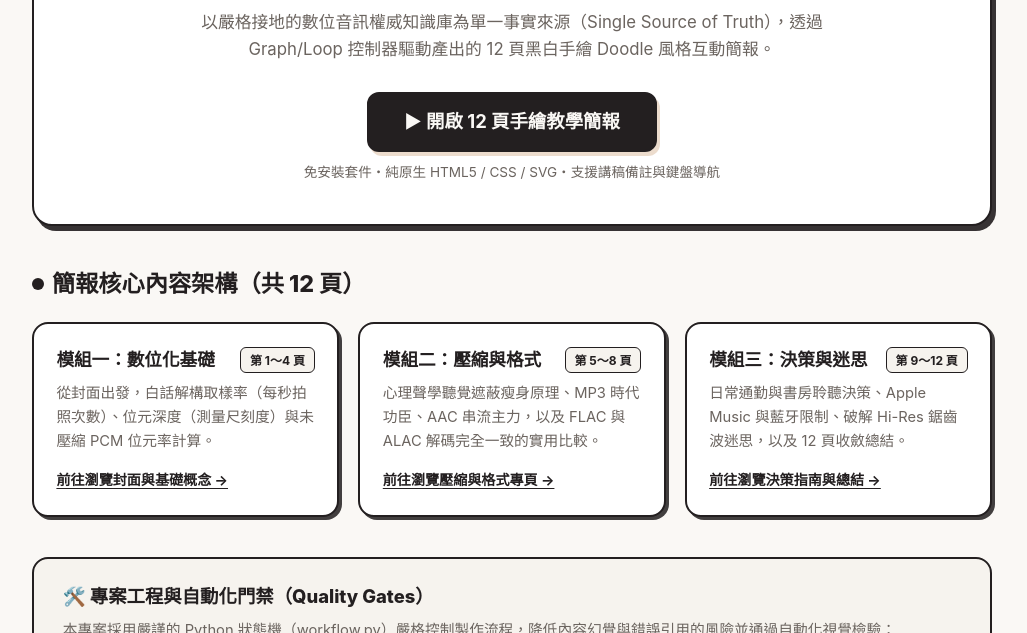
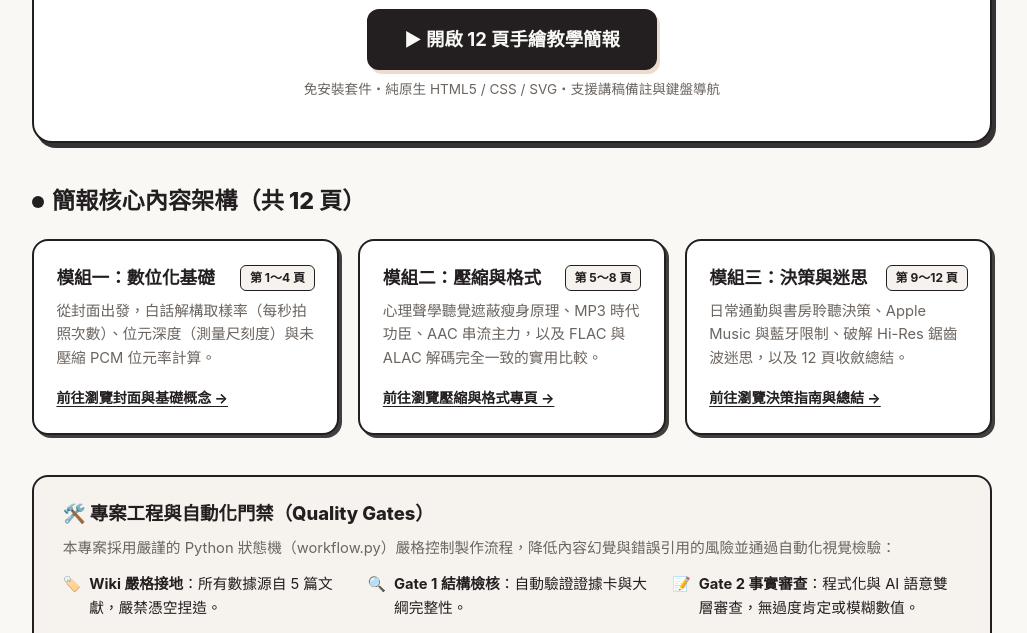
Before and after one commit to Shyluck-L/music-audio-wiki, a plain HTML site: page index.html in a window 1280 px wide. Shown: the part 289-922 px from the top of the page, without its empty margins (128-1155 px from the left). Drawn offline with Linux system fonts and the light colour scheme.

Commit message:
Update content in index.html for clarity
Removed a paragraph about the digital audio knowledge base and adjusted a description for strict sourcing.

```diff
--- a/index.html
+++ b/index.html
@@ -266,7 +266,6 @@
       </svg>
       <div class="badge-pill">Andrej Karpathy LLM Wiki 構想 ✕ 雙層解耦架構</div>
       <h1>數位音樂與音質：知識庫 ＆ 教學簡報</h1>
-      <p>以嚴格接地的數位音訊權威知識庫為單一事實來源（Single Source of Truth），透過 Graph/Loop 控制器驅動產出的 12 頁黑白手繪 Doodle 風格互動簡報。</p>
 
       <div>
         <a href="presentation/index.html" class="cta-button">
@@ -314,7 +313,7 @@
       <ul class="highlights-list">
         <li>
           <span>🏷️</span>
-          <div><strong>Wiki 嚴格接地</strong>：所有數據源自 5 篇權威文獻，嚴禁憑空捏造。</div>
+          <div><strong>Wiki 嚴格接地</strong>：所有數據源自 5 篇文獻，嚴禁憑空捏造。</div>
         </li>
         <li>
           <span>🔍</span>
```
